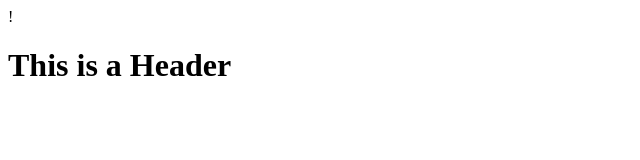
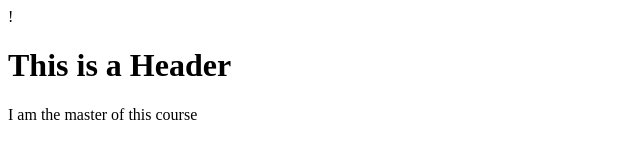
Before and after one commit to afeishanatasha/-git-test-, a plain HTML site: page index.html in a window 1280 px wide. Shown: the whole page, without its empty margins (0-640 px from the left). Drawn offline with Linux system fonts and the light colour scheme.

Commit message:
Second commit

```diff
--- a/index.html
+++ b/index.html
@@ -2,6 +2,7 @@
 <html>
 <body>
     <h1> This is a Header</h1>
+    <p>I am the master of this course</p>
 </body>
 
 </html>
```
